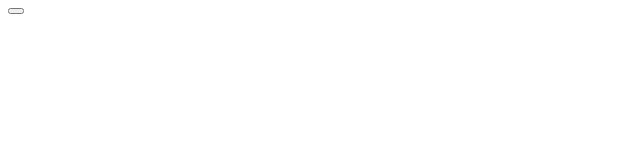
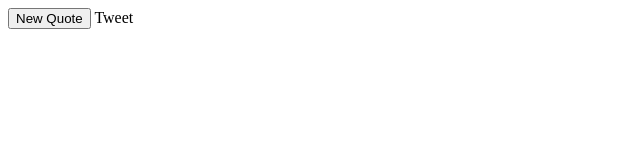
Before and after one commit to yogitakumar/Random-Quote-Machine, a plain HTML site: page index.html in a window 1280 px wide. Shown: the whole page, without its empty margins (0-640 px from the left). Drawn offline with Linux system fonts and the light colour scheme.

Commit message:
test 5, 6, 7, 8, 9 : Pass

```diff
--- a/index.html
+++ b/index.html
@@ -9,7 +9,8 @@
             <div id="author">
 
             </div>
-            <button id="new-quote"></button>
+            <button id="new-quote">New Quote</button>
+            <a id="tweet-quote">Tweet</a>
         </wrapper>
         <script src="https://cdn.freecodecamp.org/testable-projects-fcc/v1/bundle.js"></script>
     </body>
```
